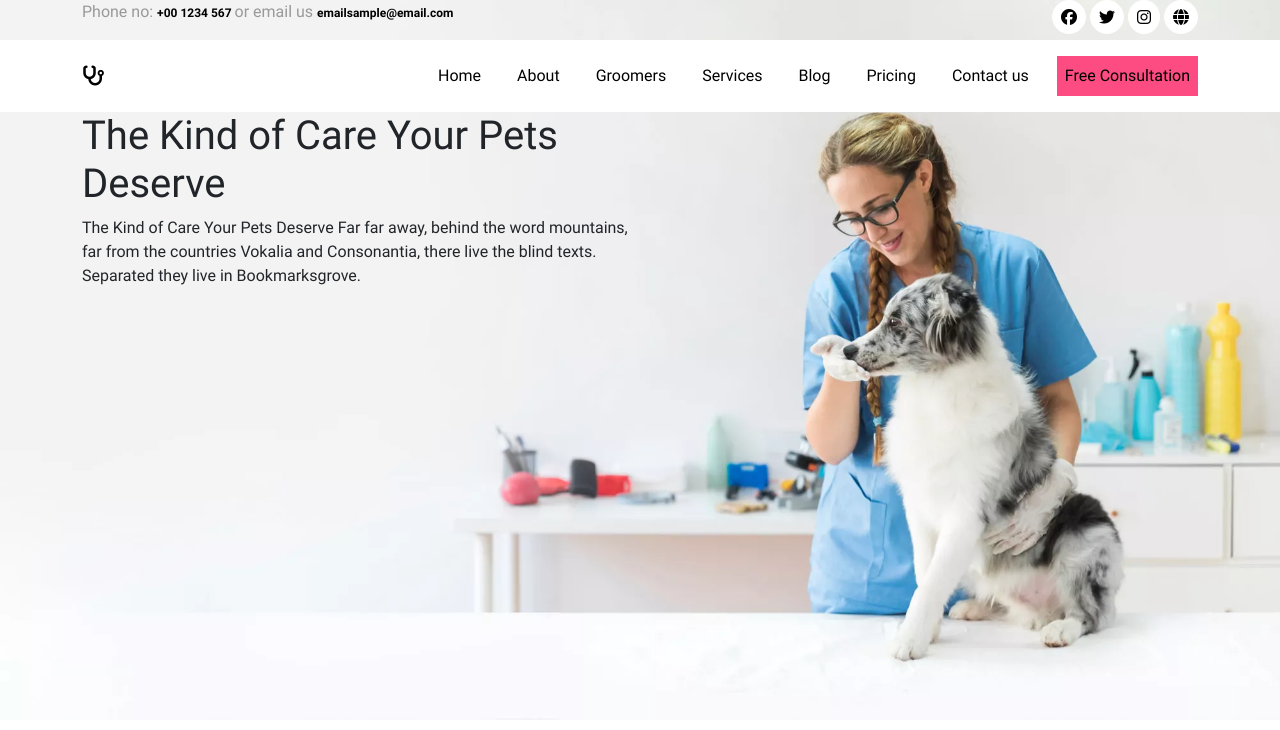
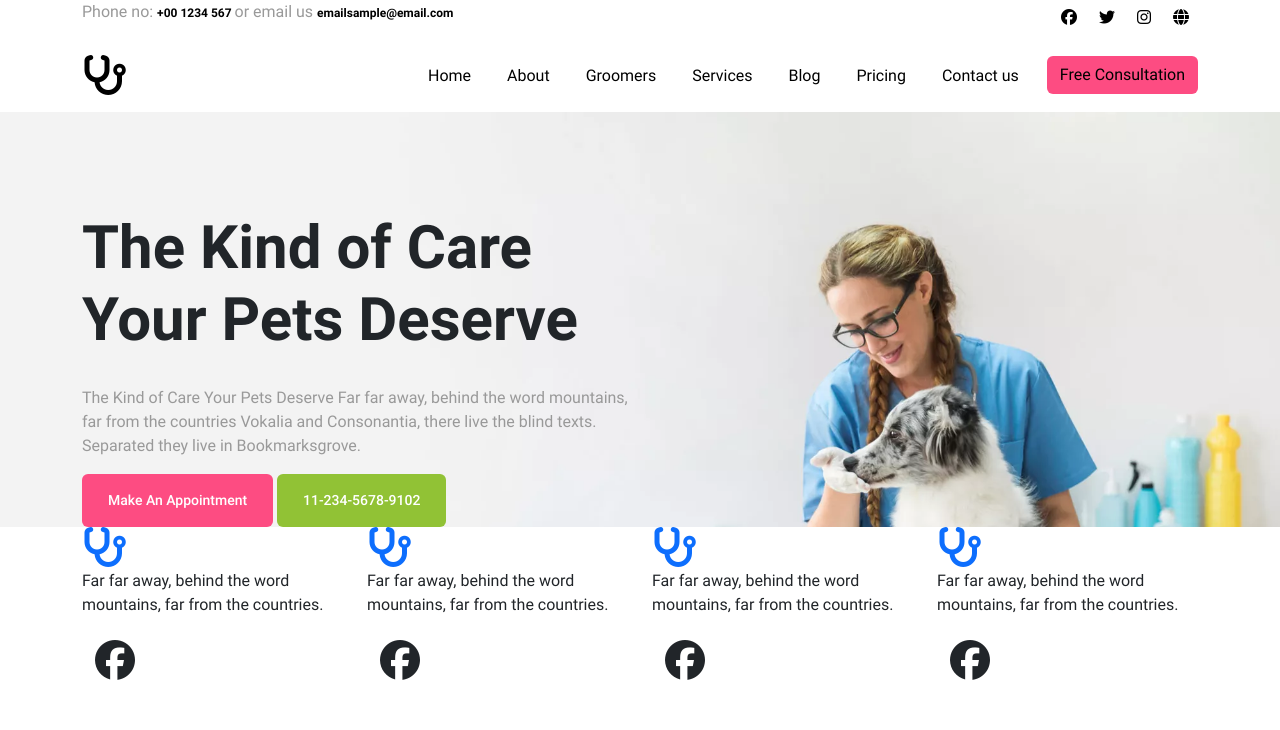
Before and after one commit to abdulsamii786/Hackthon, a plain HTML site: page index.html in a window 1280 px wide. Drawn offline with nearby package versions, Linux system fonts and the light colour scheme.

Commit message:
Add files via upload

```diff
--- a/index.html
+++ b/index.html
@@ -10,12 +10,13 @@
     <link rel="stylesheet" href="https://cdnjs.cloudflare.com/ajax/libs/font-awesome/6.5.1/css/all.min.css"
         integrity="sha512-DTOQO9RWCH3ppGqcWaEA1BIZOC6xxalwEsw9c2QQeAIftl+Vegovlnee1c9QX4TctnWMn13TZye+giMm8e2LwA=="
         crossorigin="anonymous" referrerpolicy="no-referrer" />
+    <link href="https://unpkg.com/aos@2.3.1/dist/aos.css" rel="stylesheet">
 </head>
 
 <body>
     <!-- section social-link nav-bar start -->
 
-    <section class="social-navbar">
+    <section data-aos="fade-down" class="social-navbar ">
         <div class="container ">
             <div class="row s-nav-wrapper d-flex justify-content-between ">
                 <div class="col-md-6">
@@ -45,7 +46,7 @@
 
     <!-- section nav-bar start -->
 
-    <nav class="navbar navbar-expand-lg sticky-top">
+    <nav data-aos="fade-down" class="navbar navbar-expand-lg sticky-top ">
         <div class="container">
             <a class="navbar-brand" href="#"><i class="fa-solid fa-stethoscope"></i></a>
             <button class="navbar-toggler" type="button" data-bs-toggle="collapse" data-bs-target="#navbarText"
@@ -82,8 +83,7 @@
                             <a class="nav-link" href="#">Contact us</a>
                         </li>
                         <li class="nav-item btn-wrapper">
-                            <a class="nav-link" href="#">Free Consultation
-                            </a>
+                            <a class="btn btn-left" href="#" role="button">Free Consultation</a>
                         </li>
                     </ul>
                 </span>
@@ -98,7 +98,7 @@
     <!-- section-banner start -->
 
 
-    <section class="banner">
+    <section data-aos="fade-right" data-aos-duration="2000" class="banner">
         <div class="container">
             <div class="row">
                 <div class="col-md-6">
@@ -111,6 +111,8 @@
                             Far far away, behind the word mountains, far from the countries Vokalia and Consonantia,
                             there live the blind texts. Separated they live in Bookmarksgrove.
                         </p>
+                        <a class="btn btn-left" href="#" role="button">Make An Appointment</a>
+                        <a class="btn btn-right" href="#" role="button">11-234-5678-9102</a>
                     </div>
                 </div>
                 <div class="col-md-6">
@@ -121,6 +123,49 @@
             </div>
         </div>
     </section>
+
+<section class="footer">
+    <div class="container">
+        <div class="row">
+            <div class="col-md-3">
+                <div class="detail1">
+                    <a href="#"><i class="fa-solid fa-stethoscope"></i></a>
+                    <p>
+                        Far far away, behind the word mountains, far from the countries.
+                    </p>
+                    <a class="btn" href="#" role="button"><i class="fa-brands fa-facebook"></i></a>
+                </div>
+            </div>
+            <div class="col-md-3">
+                <div class="detail1">
+                    <a href="#"><i class="fa-solid fa-stethoscope"></i></a>
+                    <p>
+                        Far far away, behind the word mountains, far from the countries.
+                    </p>
+                    <a class="btn" href="#" role="button"><i class="fa-brands fa-facebook"></i></a>
+                </div>
+            </div>
+            <div class="col-md-3">
+                <div class="detail1">
+                    <a href="#"><i class="fa-solid fa-stethoscope"></i></a>
+                    <p>
+                        Far far away, behind the word mountains, far from the countries.
+                    </p>
+                    <a class="btn" href="#" role="button"><i class="fa-brands fa-facebook"></i></a>
+                </div>
+            </div>
+            <div class="col-md-3">
+                <div class="detail1">
+                    <a href="#"><i class="fa-solid fa-stethoscope"></i></a>
+                    <p>
+                        Far far away, behind the word mountains, far from the countries.
+                    </p>
+                    <a class="btn" href="#" role="button"><i class="fa-brands fa-facebook"></i></a>
+                </div>
+            </div>
+        </div>
+    </div>
+</section>
 
 
 
@@ -149,6 +194,16 @@
     <script src="https://cdn.jsdelivr.net/npm/bootstrap@5.3.2/dist/js/bootstrap.min.js"
         integrity="sha384-BBtl+eGJRgqQAUMxJ7pMwbEyER4l1g+O15P+16Ep7Q9Q+zqX6gSbd85u4mG4QzX+"
         crossorigin="anonymous"></script>
+
+
+
+    <script src="https://unpkg.com/aos@2.3.1/dist/aos.js"></script>
+    <script>
+        AOS.init();
+    </script>
 </body>
 
+
+
+
 </html>
--- a/style.css
+++ b/style.css
@@ -25,11 +25,7 @@
     font-family: Roboto-Regular;
 }
 
-body {
-    background-image: url(./assets/imgs/bg.webp);
-    background-size: cover;
-    background-repeat: no-repeat;
-}
+
 
 a {
     text-decoration: none;
@@ -39,25 +35,26 @@ a {
     padding: 20px;
 }
 
-.s-nav-wrapper
-.social-navbar .left p,.social-navbar .left a {
+.s-nav-wrapper .social-navbar .left p,
+.social-navbar .left a {
     font-size: 12px;
     font-family: Roboto-Bold !important;
 }
+
 .social-navbar .right {
     text-align: end;
 
 }
+
 .social-navbar .right i {
-border: 1px solid var(--white-color);
-border-radius: 100%;
-padding: 8px;
-background-color: var(--white-color);
+    border: 1px solid var(--white-color);
+    border-radius: 100%;
+    padding: 8px;
+    background-color: var(--white-color);
 }
 
-.social-navbar{
+.social-navbar {}
 
-}
 .social-navbar a {
     color: var(--black-color);
 }
@@ -66,6 +63,10 @@ background-color: var(--white-color);
     color: var(--para-color);
 }
 
+.navbar .navbar-brand i{
+    font-size: 40px;
+
+}
 .navbar a {
     margin-right: 20px;
 }
@@ -79,3 +80,44 @@ background-color: var(--white-color);
     margin-right: 0;
 
 }
+.banner .text-wrapper{
+    margin-top: 100px;
+}
+.banner h1 {
+    font-size: 60px;
+    font-family: Roboto-Bold;
+}
+
+.banner p {
+    color: var(--para-color);
+    font-weight: 500;
+    margin-top: 30px;
+}
+.banner .text-wrapper a{
+    font-family: Roboto-Medium;
+    font-size: 14px;
+    padding: 15px 25px;
+}
+.banner .btn-left {
+    background-color: var(--primary-color);
+    color: var(--white-color);
+}
+.banner{
+    background-image: url(./assets/imgs/bg.webp);
+    background-size:cover;
+    background-repeat: no-repeat;
+}
+.banner .btn-right {
+    color: white;
+    background-color: var(--secondary-color);
+}
+
+.detail1 i{
+    font-size: 40px;
+}
+@media screen and (max-width:992px) {
+    .social-navbar {
+        display: none;
+    }
+
+}
```
